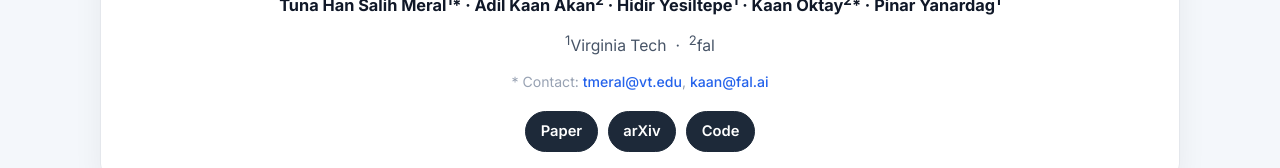
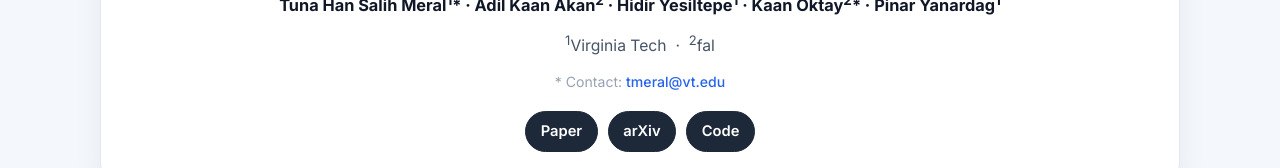
Before and after one commit to aligning-latent-geometry/aligning-latent-geometry.github.io, a plain HTML site: page index.html in a window 1280 px wide. Shown: the part 269-437 px from the top of the page. Drawn offline with nearby package versions, Linux system fonts and the light colour scheme.

Commit message:
rerender figures with ghostscript; drop kaan@fal.ai contact

```diff
--- a/index.html
+++ b/index.html
@@ -37,8 +37,7 @@
         Pinar Yanardag<sup>1</sup>
       </p>
       <p class="affiliation"><sup>1</sup>Virginia Tech &nbsp;·&nbsp; <sup>2</sup>fal</p>
-      <p class="author-note">* Contact: <a href="mailto:tmeral@vt.edu">tmeral@vt.edu</a>, <a
-          href="mailto:kaan@fal.ai">kaan@fal.ai</a></p>
+      <p class="author-note">* Contact: <a href="mailto:tmeral@vt.edu">tmeral@vt.edu</a></p>
 
       <div class="links">
         <a href="#" target="_blank" rel="noreferrer">Paper</a>
```
Also changed, not shown: assets/figures/1a_vanilla_linear.png, assets/figures/1b_vanilla_shell.png, assets/figures/1c_spherical_slerp.png, assets/figures/FLUX2_b2_ablation_4curve.png, assets/figures/component_ablation_gap_main.png, assets/figures/component_ablation_gap_sameclass_main.png, assets/figures/flow_radial_energy_share_main.png, assets/figures/flux2_b2_ablation_2curve_square.png, assets/figures/latent_norm_all.png, assets/figures/latent_ood_all.png, assets/figures/structured_tangent_perturb_main.png, assets/figures/structured_tangent_perturb_sameclass.png, 3 other files.
